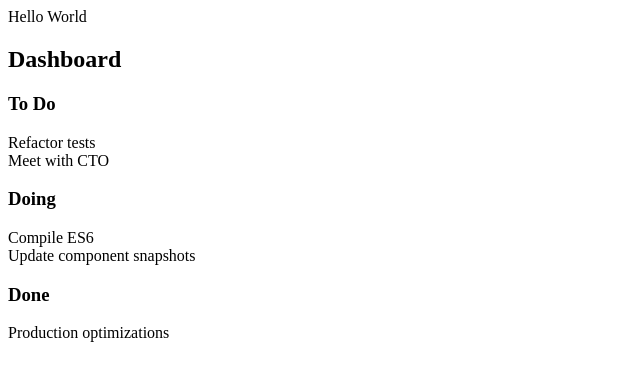
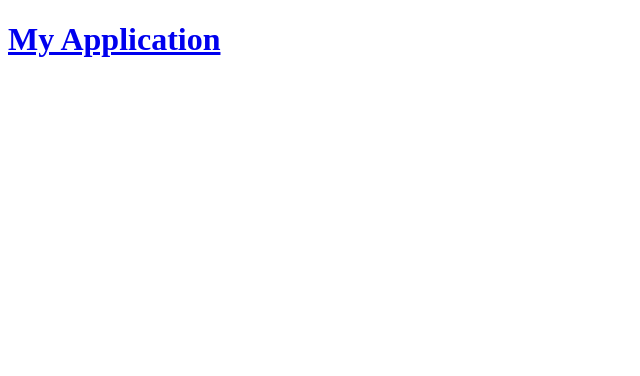
Before and after one commit to avoltis/Project-Workflow-Dashboard, a React (Create React App) app: page / in a window 1280 px wide. Shown: the top 376 px of the page, without its empty margins (0-640 px from the left). Built offline with nearby package versions, Linux system fonts and the light colour scheme.

Commit message:
navigation and routing

```diff
--- a/package.json
+++ b/package.json
@@ -3,9 +3,11 @@
   "version": "0.1.0",
   "private": true,
   "dependencies": {
+    "history": "^4.7.2",
     "react": "^16.8.2",
     "react-dom": "^16.8.2",
     "react-redux": "^6.0.1",
+    "react-router-dom": "^4.3.1",
     "react-scripts": "2.1.5",
     "redux": "^4.0.0"
   },
--- /dev/null
+++ b/src/components/Navigation.jsx
@@ -0,0 +1,13 @@
+import { connect } from 'react-redux';
+import { Link } from 'react-router-dom';
+import React from 'react';
+
+const Navigation = () => (
+  <div>
+    <Link to="/dashboard">
+      <h1>My Application</h1>
+    </Link>
+  </div>
+);
+
+export const ConnectedNavigation = connect(state => state)(Navigation);
--- a/src/index.js
+++ b/src/index.js
@@ -3,10 +3,18 @@ import ReactDOM from 'react-dom';
 import App from './App';
 import { store } from './store';
 import { Provider } from 'react-redux';
+import { Router, Route } from 'react-router-dom';
+import { history } from './store/history';
+import { ConnectedNavigation } from './components/Navigation';
 
 ReactDOM.render(
-  <Provider store={store}>
-    <App />
-  </Provider>,
+  <Router history={history}>
+    <Provider store={store}>
+      <ConnectedNavigation />
+      <div>
+        <Route exact path="/dashboard" render={() => <App />} />
+      </div>
+    </Provider>
+  </Router>,
   document.getElementById('root')
 );
--- /dev/null
+++ b/src/store/history.js
@@ -0,0 +1,3 @@
+import { createBrowserHistory } from 'history';
+
+export const history = createBrowserHistory();
```
